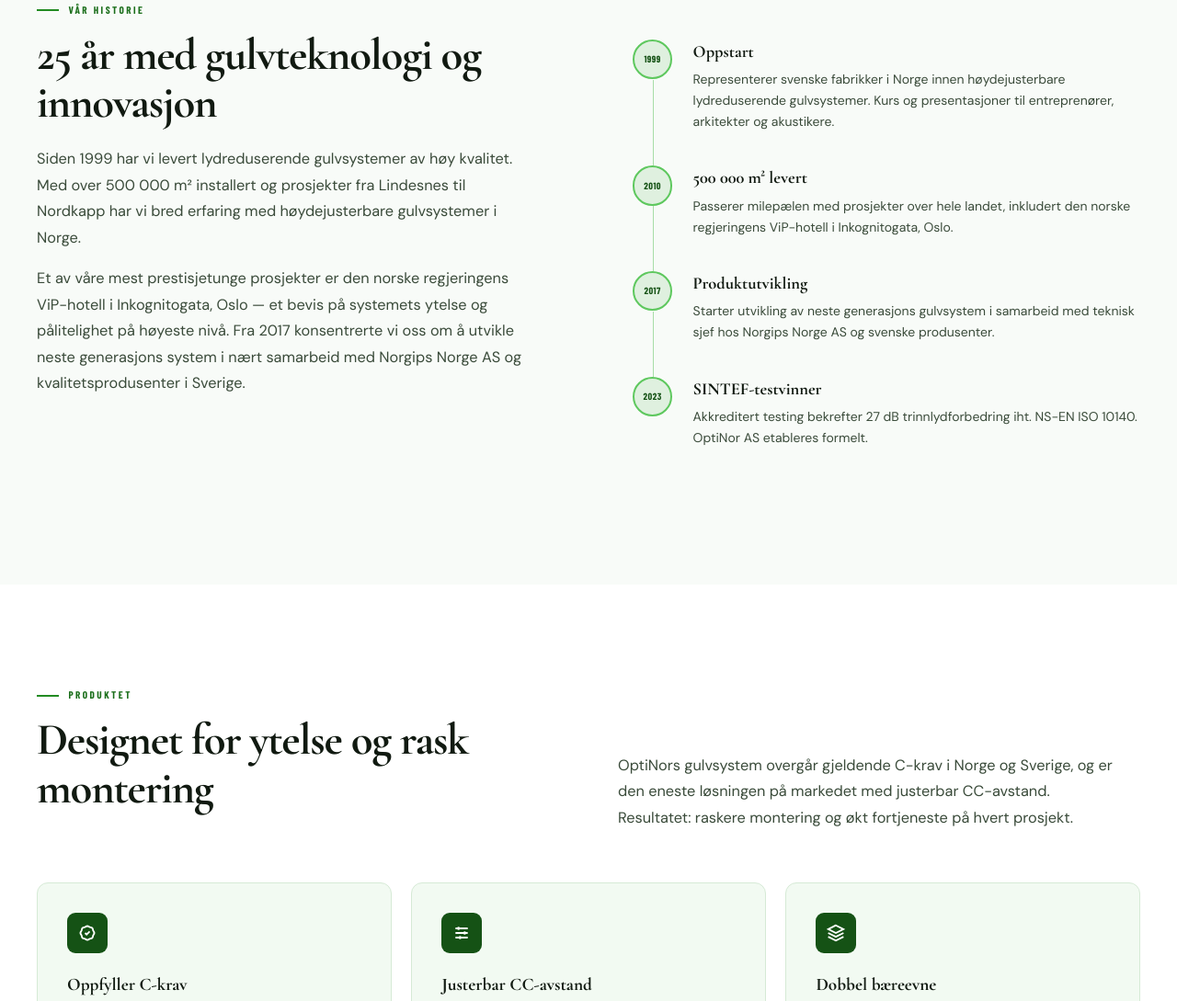
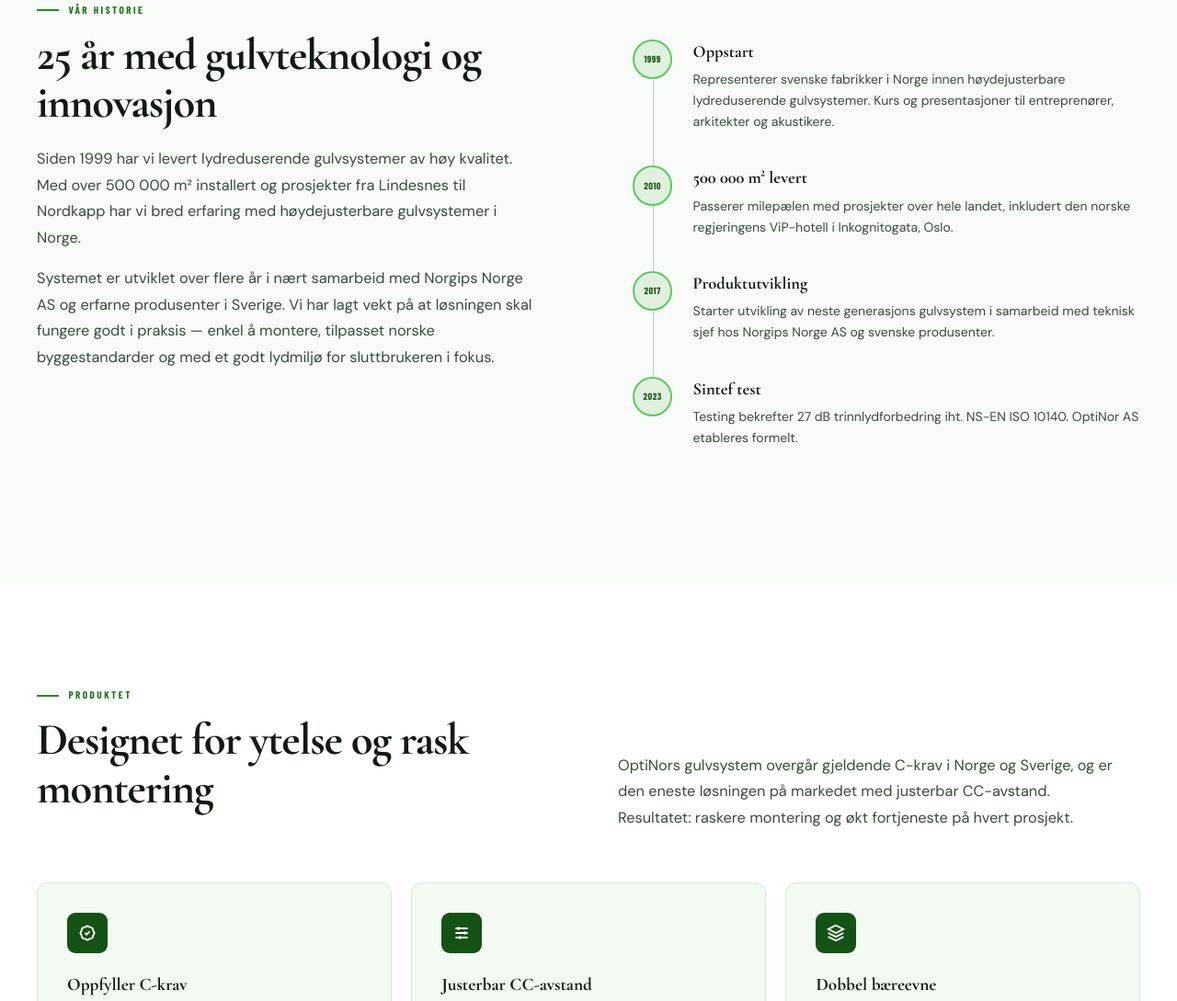
Before and after one commit to csondbo/OptiNor, a website: page index.html in a window 1280 px wide. Shown: the part 1121-2210 px from the top of the page at 92% size. Drawn offline with nearby package versions, Linux system fonts and the light colour scheme.

Commit message:
Update about section copy and timeline 2023 label
Replace ViP-hotel paragraph with product development focus text.
Rename 'SINTEF-testvinner' to 'Sintef test', remove 'Akkreditert'.

Co-Authored-By: Claude Sonnet 4.6 <noreply@anthropic.com>

```diff
--- a/index.html
+++ b/index.html
@@ -640,10 +640,10 @@
           bred erfaring med høydejusterbare gulvsystemer i Norge.
         </p>
         <p class="sec-p" style="margin-top: 1rem;">
-          Et av våre mest prestisjetunge prosjekter er den norske regjeringens
-          ViP-hotell i Inkognitogata, Oslo — et bevis på systemets ytelse og pålitelighet
-          på høyeste nivå. Fra 2017 konsentrerte vi oss om å utvikle neste generasjons
-          system i nært samarbeid med Norgips Norge AS og kvalitetsprodusenter i Sverige.
+          Systemet er utviklet over flere år i nært samarbeid med Norgips Norge AS
+          og erfarne produsenter i Sverige. Vi har lagt vekt på at løsningen skal
+          fungere godt i praksis — enkel å montere, tilpasset norske byggestandarder
+          og med et godt lydmiljø for sluttbrukeren i fokus.
         </p>
       </div>
       <div class="reveal d2">
@@ -672,8 +672,8 @@
           <div class="tl-item">
             <div class="tl-dot">2023</div>
             <div class="tl-body">
-              <h4>SINTEF-testvinner</h4>
-              <p>Akkreditert testing bekrefter 27 dB trinnlydforbedring iht. NS-EN ISO 10140. OptiNor AS etableres formelt.</p>
+              <h4>Sintef test</h4>
+              <p>Testing bekrefter 27 dB trinnlydforbedring iht. NS-EN ISO 10140. OptiNor AS etableres formelt.</p>
             </div>
           </div>
         </div>
```
